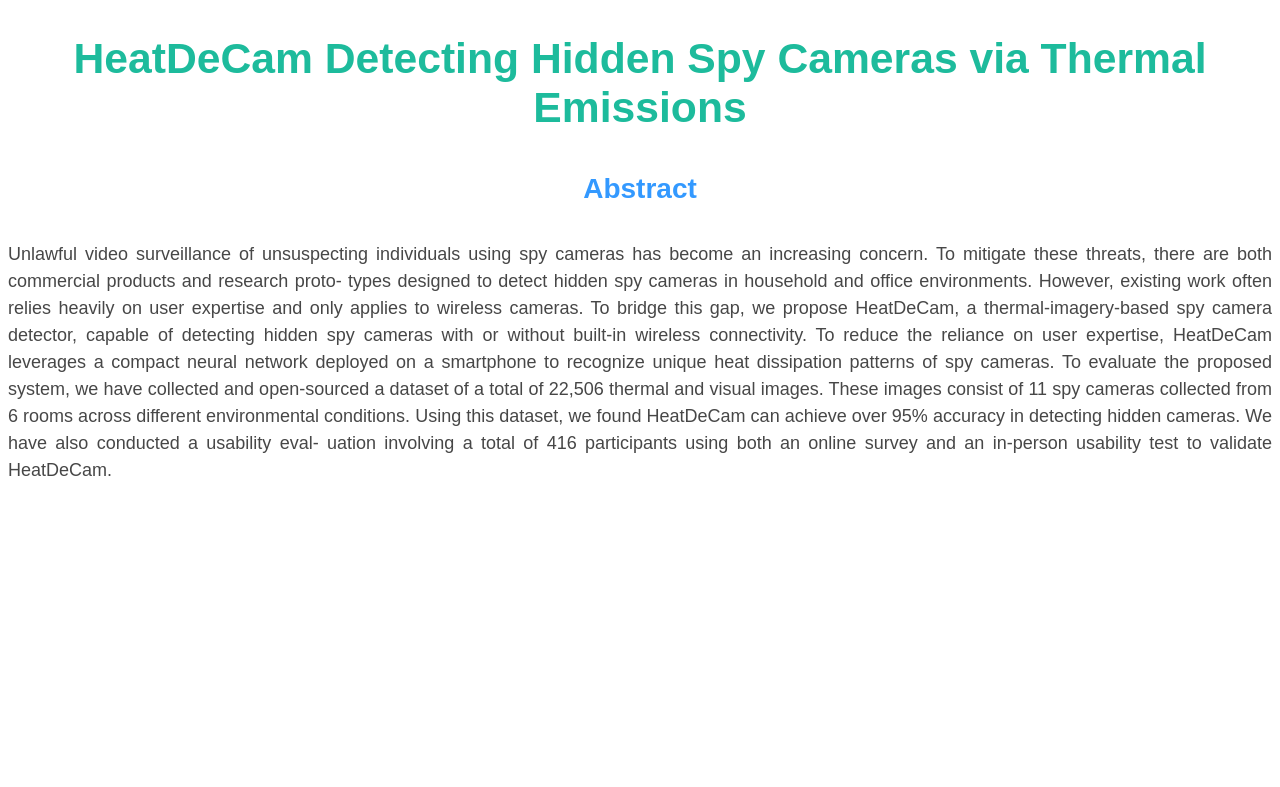
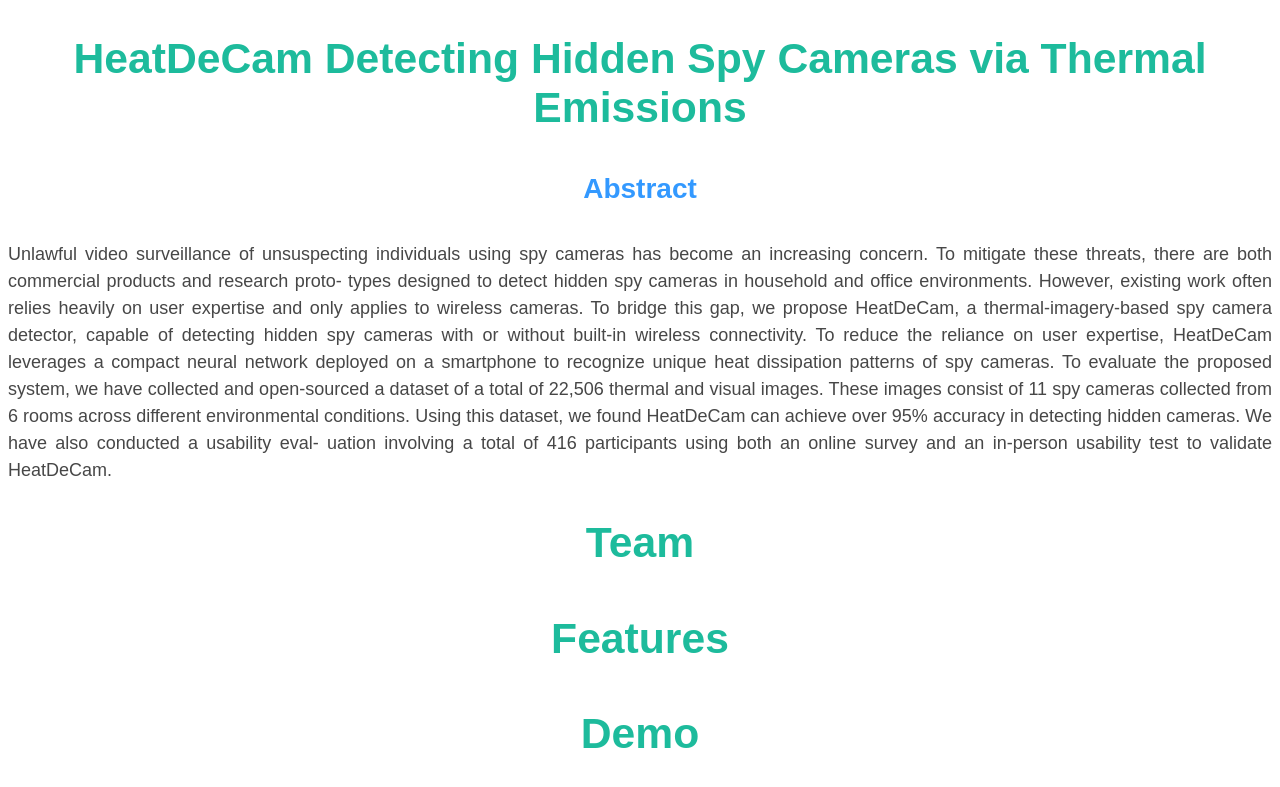
Before and after one commit to HeatDeCam/heatdecam.github.io, a Jekyll site: the page built from index.markdown, in a window 1280 px wide. Shown: the top 787 px of the page. Built offline with Jekyll 4.4.1, drawn with Linux system fonts in a browser that asks for light colours.

Commit message:
sections

```diff
--- a/index.markdown
+++ b/index.markdown
@@ -28,3 +28,9 @@ dataset, we found HeatDeCam can achieve over 95% accuracy in
 detecting hidden cameras. We have also conducted a usability eval-
 uation involving a total of 416 participants using both an online
 survey and an in-person usability test to validate HeatDeCam.
+
+# Team
+
+# Features
+
+# Demo
```
Also changed, not shown: 4 other files.
